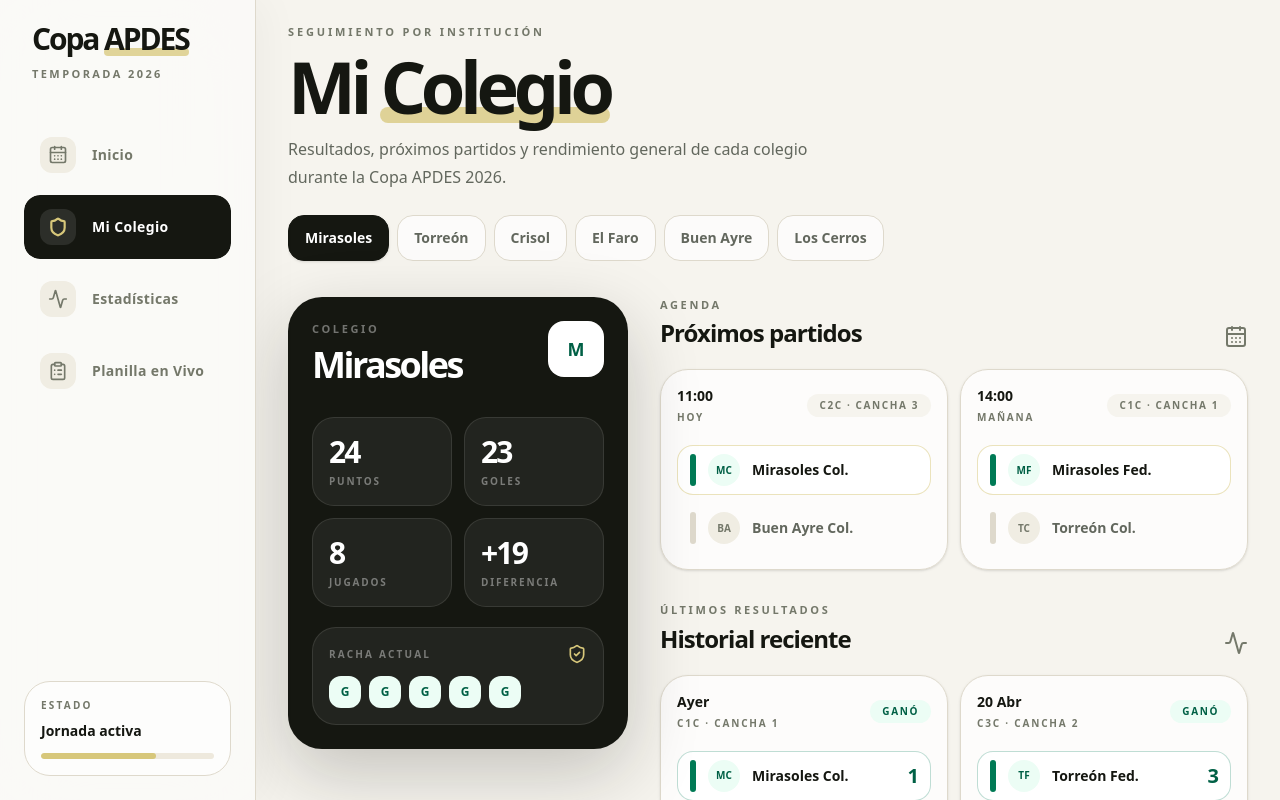
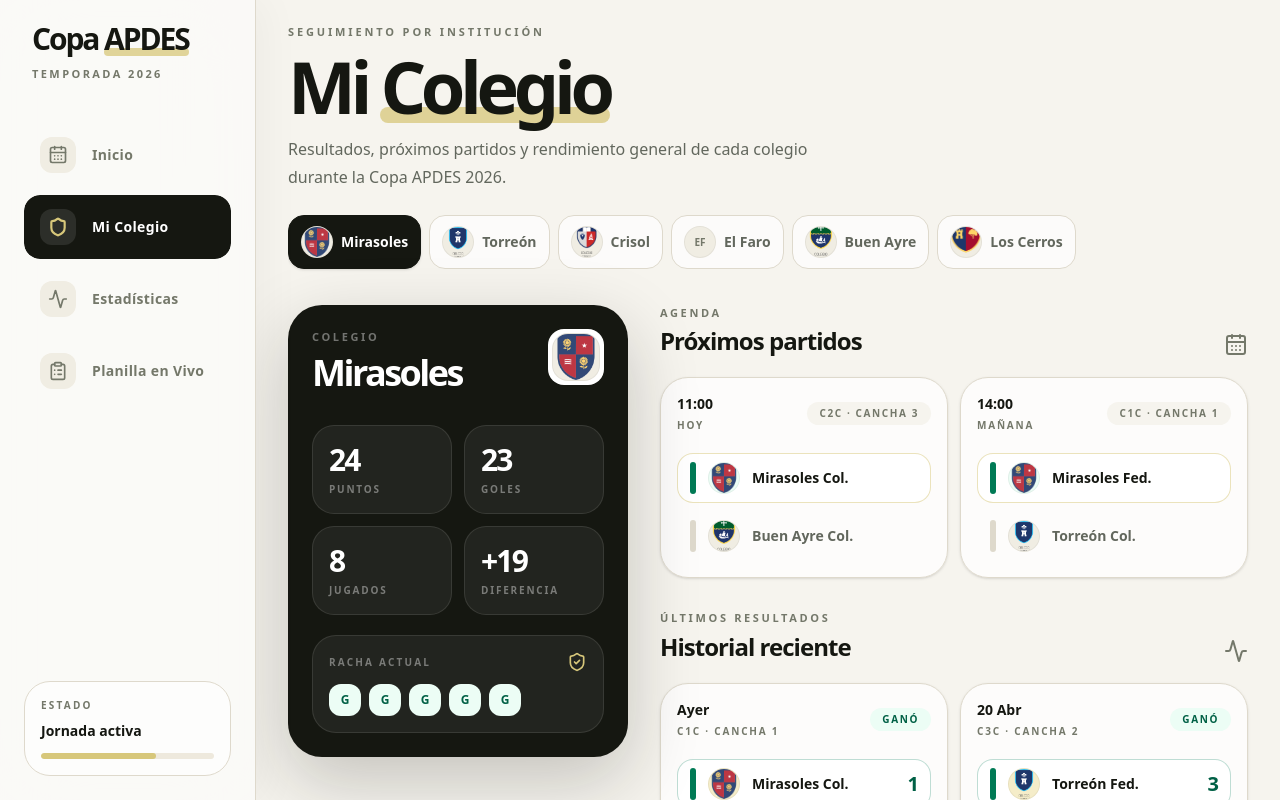
Before and after one commit to Tutardo23/copa-apdes-2026, a Next.js app: page /mi-colegio in a window 1280 px wide. Built offline with nearby package versions, Linux system fonts and the light colour scheme.

Commit message:
feat: mostrar escudos en Mi Colegio usando assets de public

```diff
--- a/src/app/mi-colegio/page.tsx
+++ b/src/app/mi-colegio/page.tsx
@@ -1,5 +1,6 @@
 "use client";
 
+import Image from "next/image";
 import { useState } from "react";
 import { AnimatePresence, motion } from "framer-motion";
 import {
@@ -10,7 +11,6 @@ import {
   ShieldCheck,
   Square,
   Target,
-  Trophy,
   X,
 } from "lucide-react";
 
@@ -48,6 +48,38 @@ const colegios = [
   "Buen Ayre",
   "Los Cerros",
 ];
+
+const schoolEscudos: Record<string, string> = {
+  Mirasoles: "/escudos/mirasoles.png",
+  Torreón: "/escudos/torreon.png",
+  Crisol: "/escudos/crisol.png",
+  "Buen Ayre": "/escudos/buen-ayre.png",
+  "Los Cerros": "/escudos/los-cerros.png",
+};
+
+type SchoolStats = {
+  pts: number;
+  pj: number;
+  pg: number;
+  pe: number;
+  pp: number;
+  gf: number;
+  gc: number;
+  racha: string[];
+};
+
+const teamToSchoolAlias: Record<string, string> = {
+  "Mirasoles Col.": "Mirasoles",
+  "Mirasoles Fed.": "Mirasoles",
+  "Torreón Col.": "Torreón",
+  "Torreón Fed.": "Torreón",
+  "Crisol Col.": "Crisol",
+  "Crisol Fed.": "Crisol",
+  "Buen Ayre Col.": "Buen Ayre",
+  "Los Cerros Col.": "Los Cerros",
+  "Los Cerros Fed.": "Los Cerros",
+  "El Faro": "El Faro",
+};
 
 const schoolThemes: Record<
   string,
@@ -89,7 +121,7 @@ const schoolThemes: Record<
   },
 };
 
-const mockSchoolStats = {
+const mockSchoolStats: Record<string, SchoolStats> = {
   Mirasoles: {
     pts: 24,
     pj: 8,
@@ -201,9 +233,7 @@ export default function MiColegioPage() {
   const [selectedMatch, setSelectedMatch] = useState<Match | null>(null);
 
   const theme = schoolThemes[selectedSchool] || schoolThemes.Mirasoles;
-  const stats =
-    (mockSchoolStats as Record<string, any>)[selectedSchool] ||
-    mockSchoolStats.Mirasoles;
+  const stats = mockSchoolStats[selectedSchool] || mockSchoolStats.Mirasoles;
 
   const getInitials = (name: string) =>
     name
@@ -257,13 +287,16 @@ export default function MiColegioPage() {
                 <button
                   key={colegio}
                   onClick={() => setSelectedSchool(colegio)}
-                  className={`shrink-0 rounded-2xl border px-4 py-3 text-sm font-black transition ${
+                  className={`shrink-0 rounded-2xl border px-3 py-2.5 text-sm font-black transition ${
                     isActive
                       ? "border-[#151711] bg-[#151711] text-white shadow-sm"
                       : "border-[#ded9cc] bg-white/70 text-[#62675d] hover:border-[#151711]/25 hover:text-[#151711]"
                   }`}
                 >
-                  {colegio}
+                  <span className="flex items-center gap-2">
+                    <SchoolBadge name={colegio} initials={getInitials(colegio)} size="sm" />
+                    <span>{colegio}</span>
+                  </span>
                 </button>
               );
             })}
@@ -292,10 +325,12 @@ export default function MiColegioPage() {
                     </h2>
                   </div>
 
-                  <div
-                    className={`flex h-14 w-14 items-center justify-center rounded-2xl bg-white text-lg font-black ${theme.text}`}
-                  >
-                    {getInitials(selectedSchool)}
+                  <div className="flex h-14 w-14 items-center justify-center rounded-2xl bg-white">
+                    <SchoolBadge
+                      name={selectedSchool}
+                      initials={getInitials(selectedSchool)}
+                      size="lg"
+                    />
                   </div>
                 </div>
 
@@ -448,6 +483,7 @@ function MatchCard({
       <div className="space-y-2">
         <TeamLine
           name={match.teamA}
+          schoolName={getSchoolName(match.teamA)}
           initials={getInitials(match.teamA)}
           active={match.teamA.includes(selectedSchool)}
           theme={theme}
@@ -455,6 +491,7 @@ function MatchCard({
 
         <TeamLine
           name={match.teamB}
+          schoolName={getSchoolName(match.teamB)}
           initials={getInitials(match.teamB)}
           active={match.teamB.includes(selectedSchool)}
           theme={theme}
@@ -521,6 +558,7 @@ function ResultCard({
       <div className="space-y-2">
         <ResultTeamLine
           name={match.teamA}
+          schoolName={getSchoolName(match.teamA)}
           initials={getInitials(match.teamA)}
           score={match.scoreA}
           active={match.teamA.includes(selectedSchool)}
@@ -531,6 +569,7 @@ function ResultCard({
 
         <ResultTeamLine
           name={match.teamB}
+          schoolName={getSchoolName(match.teamB)}
           initials={getInitials(match.teamB)}
           score={match.scoreB}
           active={match.teamB.includes(selectedSchool)}
@@ -545,11 +584,13 @@ function ResultCard({
 
 function TeamLine({
   name,
+  schoolName,
   initials,
   active,
   theme,
 }: {
   name: string;
+  schoolName: string;
   initials: string;
   active: boolean;
   theme: { accent: string; soft: string; text: string };
@@ -562,13 +603,13 @@ function TeamLine({
     >
       <span className={`h-8 w-1.5 rounded-full ${active ? theme.accent : "bg-[#ded9cc]"}`} />
 
-      <span
-        className={`flex h-8 w-8 items-center justify-center rounded-full text-[10px] font-black ${
-          active ? `${theme.soft} ${theme.text}` : "bg-[#f0ede3] text-[#74786a]"
-        }`}
-      >
-        {initials}
-      </span>
+      <SchoolBadge
+        name={schoolName}
+        initials={initials}
+        size="sm"
+        active={active}
+        theme={theme}
+      />
 
       <span
         className={`truncate text-sm ${
@@ -583,6 +624,7 @@ function TeamLine({
 
 function ResultTeamLine({
   name,
+  schoolName,
   initials,
   score,
   active,
@@ -591,6 +633,7 @@ function ResultTeamLine({
   theme,
 }: {
   name: string;
+  schoolName: string;
   initials: string;
   score: number | null;
   active: boolean;
@@ -617,19 +660,14 @@ function ResultTeamLine({
           }`}
         />
 
-        <span
-          className={`flex h-8 w-8 shrink-0 items-center justify-center rounded-full text-[10px] font-black ${
-            winner
-              ? "bg-emerald-50 text-emerald-800"
-              : draw
-                ? "bg-[#f5edc9] text-[#6f6125]"
-                : active
-                  ? `${theme.soft} ${theme.text}`
-                  : "bg-[#f0ede3] text-[#74786a]"
-          }`}
-        >
-          {initials}
-        </span>
+        <SchoolBadge
+          name={schoolName}
+          initials={initials}
+          size="sm"
+          active={active || winner || draw}
+          theme={theme}
+          emphasize={winner || draw}
+        />
 
         <span
           className={`truncate text-sm ${
@@ -724,6 +762,7 @@ function MatchModal({
             <div className="grid grid-cols-[1fr_auto_1fr] items-center gap-3">
               <ModalTeam
                 name={match.teamA}
+                schoolName={getSchoolName(match.teamA)}
                 initials={getInitials(match.teamA)}
                 active={match.teamA.includes(selectedSchool)}
                 theme={theme}
@@ -754,6 +793,7 @@ function MatchModal({
 
               <ModalTeam
                 name={match.teamB}
+                schoolName={getSchoolName(match.teamB)}
                 initials={getInitials(match.teamB)}
                 active={match.teamB.includes(selectedSchool)}
                 theme={theme}
@@ -796,7 +836,7 @@ function MatchModal({
                         className="flex items-center gap-4 rounded-2xl bg-white p-4 shadow-sm"
                       >
                         <span className="w-9 text-right text-sm font-black text-[#74786a]">
-                          {event.minute}'
+                          {event.minute}&apos;
                         </span>
 
                         <div className="flex h-9 w-9 items-center justify-center rounded-full bg-[#f6f4ee]">
@@ -838,24 +878,20 @@ function MatchModal({
 
 function ModalTeam({
   name,
+  schoolName,
   initials,
   active,
   theme,
 }: {
   name: string;
+  schoolName: string;
   initials: string;
   active: boolean;
   theme: { accent: string; soft: string; text: string };
 }) {
   return (
     <div className="flex flex-col items-center gap-2 text-center">
-      <div
-        className={`flex h-12 w-12 items-center justify-center rounded-full text-sm font-black ${
-          active ? `${theme.soft} ${theme.text}` : "bg-[#f0ede3] text-[#151711]"
-        }`}
-      >
-        {initials}
-      </div>
+      <SchoolBadge name={schoolName} initials={initials} size="md" active={active} theme={theme} />
 
       <p className="max-w-[105px] text-xs font-black leading-tight text-[#151711]">
         {name}
@@ -863,3 +899,55 @@ function ModalTeam({
     </div>
   );
 }
+
+function getSchoolName(teamName: string): string {
+  return teamToSchoolAlias[teamName] || teamName;
+}
+
+function SchoolBadge({
+  name,
+  initials,
+  size = "sm",
+  active = false,
+  theme,
+  emphasize = false,
+}: {
+  name: string;
+  initials: string;
+  size?: "sm" | "md" | "lg";
+  active?: boolean;
+  theme?: { soft: string; text: string };
+  emphasize?: boolean;
+}) {
+  const src = schoolEscudos[name];
+  const dimensions =
+    size === "lg"
+      ? { container: "h-12 w-12 rounded-2xl", image: 34 }
+      : size === "md"
+        ? { container: "h-12 w-12 rounded-full", image: 30 }
+        : { container: "h-8 w-8 rounded-full", image: 20 };
+
+  const fallbackTone = emphasize
+    ? "bg-[#f5edc9] text-[#6f6125]"
+    : active && theme
+      ? `${theme.soft} ${theme.text}`
+      : "bg-[#f0ede3] text-[#74786a]";
+
+  return (
+    <span
+      className={`relative inline-flex shrink-0 items-center justify-center overflow-hidden border border-black/5 ${dimensions.container} ${fallbackTone}`}
+    >
+      {src ? (
+        <Image
+          src={src}
+          alt={`Escudo ${name}`}
+          width={dimensions.image}
+          height={dimensions.image}
+          className="h-auto w-auto object-contain"
+        />
+      ) : (
+        <span className="text-[10px] font-black">{initials}</span>
+      )}
+    </span>
+  );
+}
```
Also changed, not shown: 1 other file (tests, documents, lock files or other folders).
